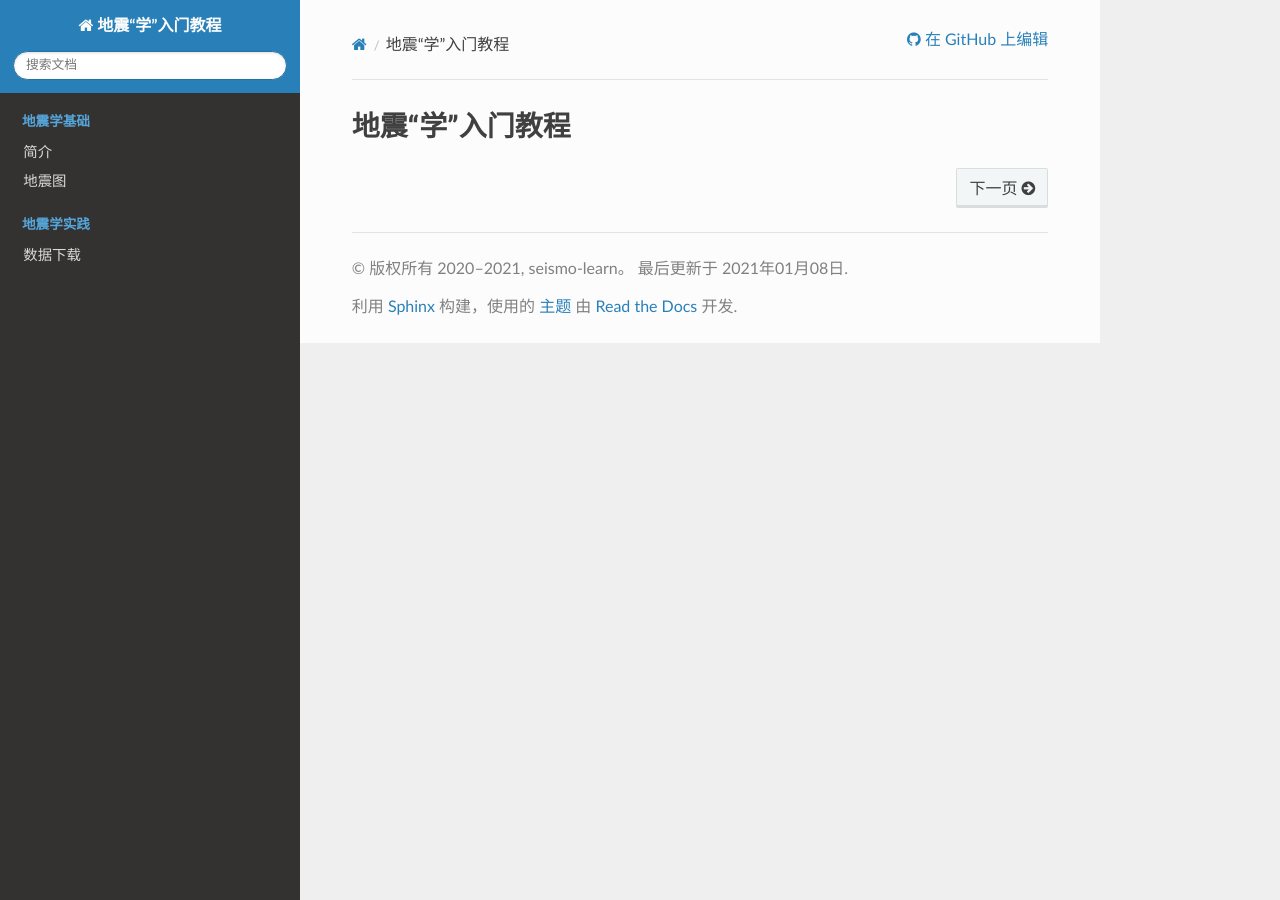
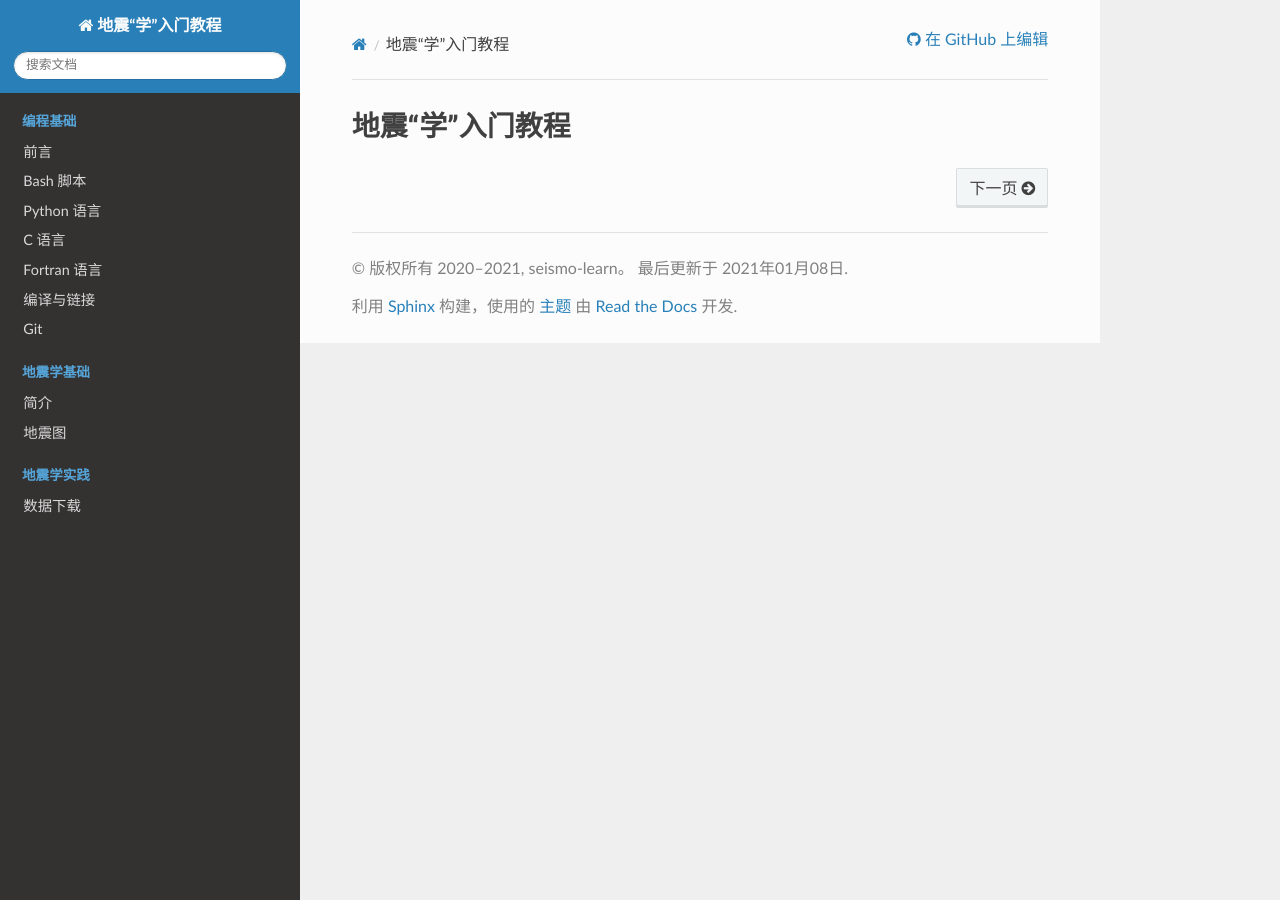
Before and after one commit to seismo-learn/seismology101, a Sphinx documentation site: the page built from source/index.rst, in a window 1280 px wide. Built offline with Sphinx 7.4.7 and the Read the Docs theme 2.0.0, drawn with Linux system fonts in a browser that asks for light colours.

Commit message:
Chapter/section structure for the programming part

```diff
--- a/source/index.rst
+++ b/source/index.rst
@@ -1,6 +1,18 @@
 地震“学”入门教程
 ################
 
+.. toctree::
+   :maxdepth: 3
+   :caption: 编程基础
+   :hidden:
+
+   programming/introduction
+   programming/bash
+   programming/python
+   programming/c
+   programming/fortran
+   programming/compile
+   programming/git
 
 .. toctree::
    :maxdepth: 3
--- /dev/null
+++ b/source/programming/bash.rst
@@ -0,0 +1,2 @@
+Bash 脚本
+=========
--- /dev/null
+++ b/source/programming/c.rst
@@ -0,0 +1,2 @@
+C 语言
+======
--- /dev/null
+++ b/source/programming/compile.rst
@@ -0,0 +1,2 @@
+编译与链接
+==========
--- /dev/null
+++ b/source/programming/fortran.rst
@@ -0,0 +1,2 @@
+Fortran 语言
+============
--- /dev/null
+++ b/source/programming/git.rst
@@ -0,0 +1,2 @@
+Git
+===
--- /dev/null
+++ b/source/programming/introduction.rst
@@ -0,0 +1,2 @@
+前言
+====
--- /dev/null
+++ b/source/programming/python.rst
@@ -0,0 +1,2 @@
+Python 语言
+===========
```
